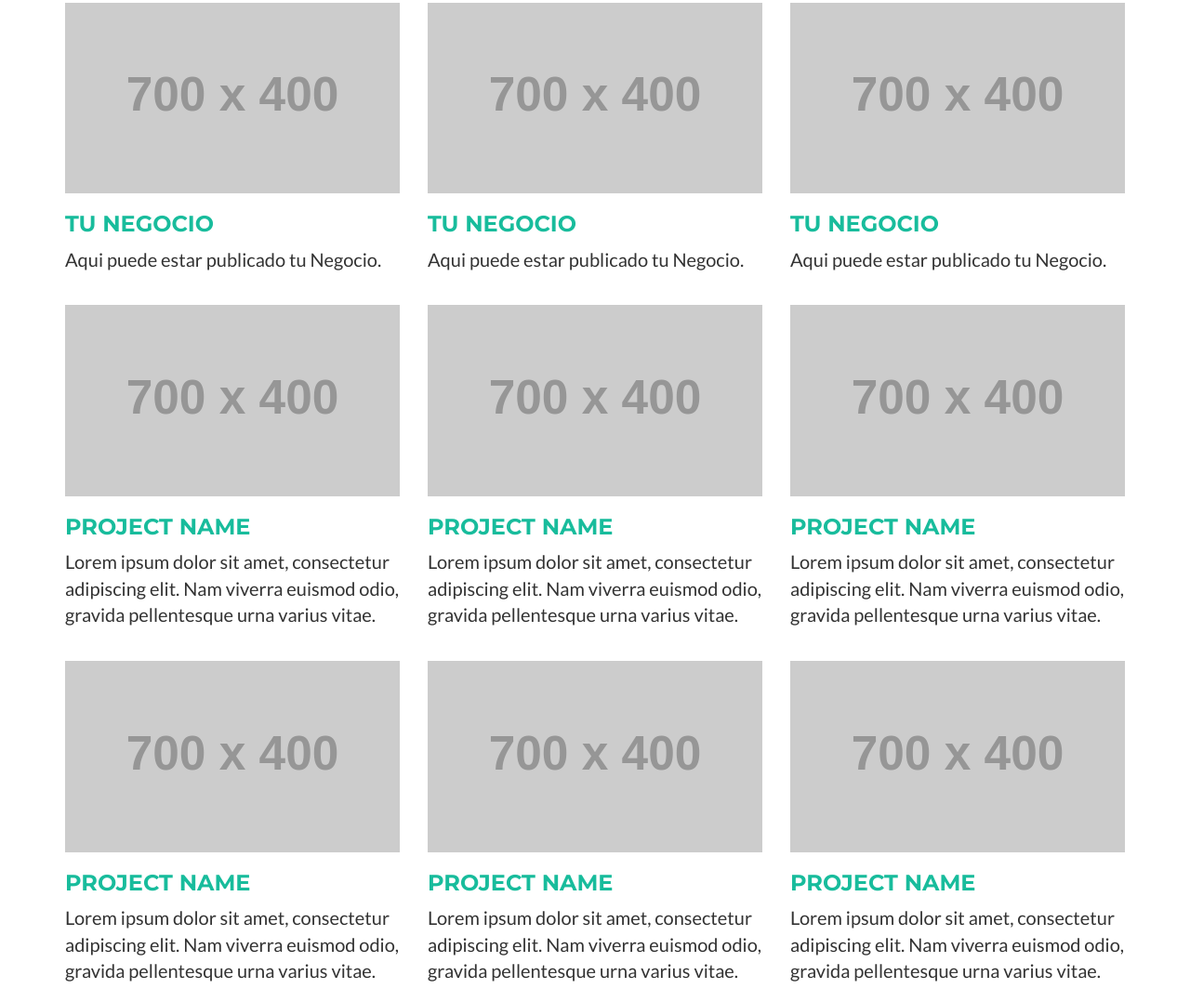
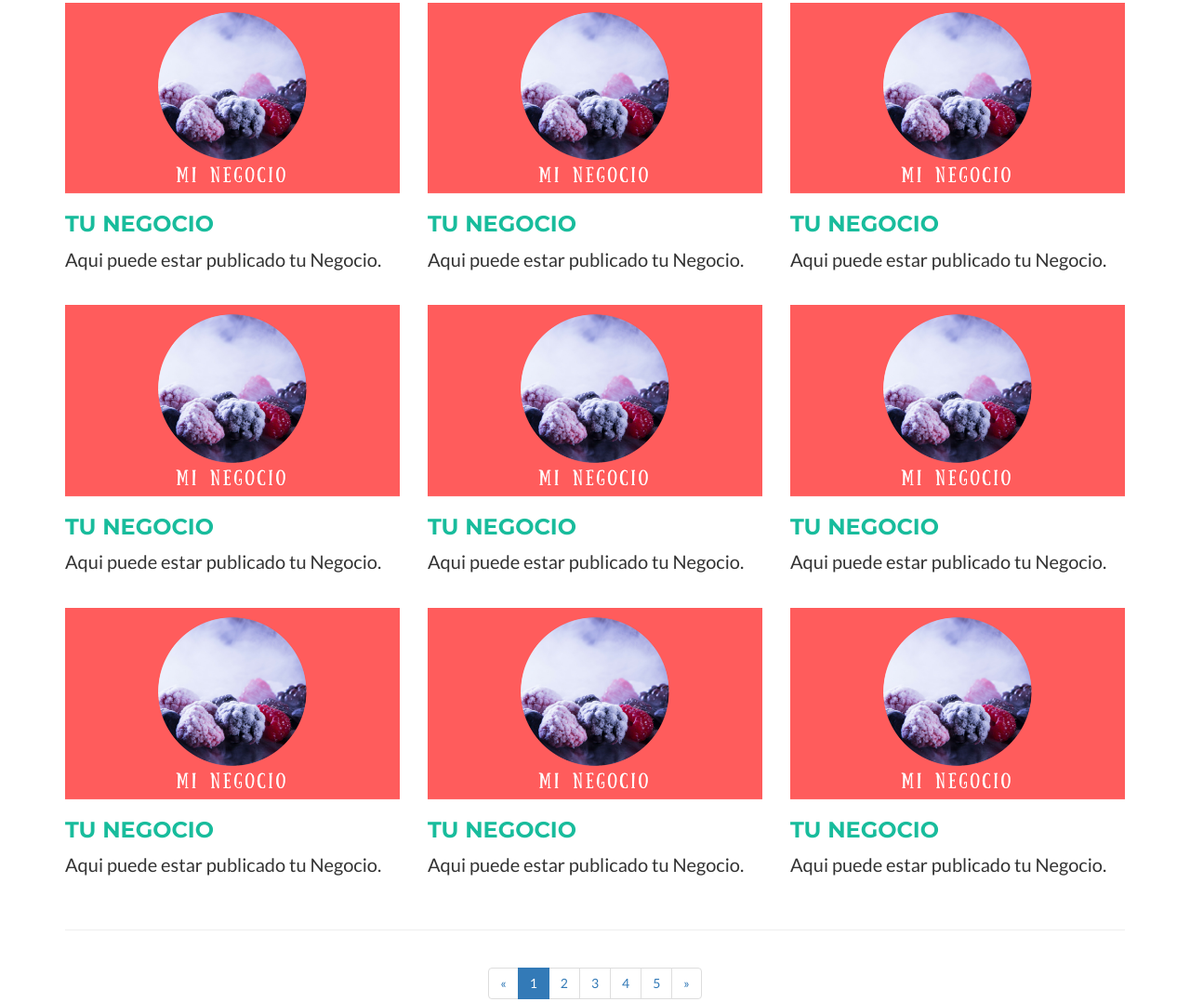
Before and after one commit to mordesignx/sanandrescholula, a website: page pymes.html in a window 1280 px wide. Shown: the part 177-1255 px from the top of the page at 93% size. Drawn offline with Linux system fonts and the light colour scheme; placeholder pictures from the web are drawn by us.

```diff
--- a/pymes.html
+++ b/pymes.html
@@ -82,7 +82,7 @@
     <div class="row">
         <div class="col-md-4 portfolio-item">
             <a href="#">
-            <img class="img-responsive" src="http://placehold.it/700x400" alt="">
+            <img class="img-responsive" src="img/MiNegocio2.png" alt="">
             </a>
             <h3>
                 <a href="#">Tu Negocio</a>
@@ -92,7 +92,7 @@
 
         <div class="col-md-4 portfolio-item">
             <a href="#">
-            <img class="img-responsive" src="http://placehold.it/700x400" alt="">
+            <img class="img-responsive" src="img/MiNegocio2.png" alt="">
             </a>
             <h3>
             <a href="#">Tu Negocio</a>
@@ -102,7 +102,7 @@
 
         <div class="col-md-4 portfolio-item">
             <a href="#">
-            <img class="img-responsive" src="http://placehold.it/700x400" alt="">
+            <img class="img-responsive" src="img/MiNegocio2.png" alt="">
             </a>
             <h3>
             <a href="#">Tu Negocio</a>
@@ -117,62 +117,68 @@
      <div class="row">
         <div class="col-md-4 portfolio-item">
             <a href="#">
-                    <img class="img-responsive" src="http://placehold.it/700x400" alt="">
+            <img class="img-responsive" src="img/MiNegocio2.png" alt="">
             </a>
             <h3>
-                    <a href="#">Project Name</a>
+                <a href="#">Tu Negocio</a>
             </h3>
-                <p>Lorem ipsum dolor sit amet, consectetur adipiscing elit. Nam viverra euismod odio, gravida pellentesque urna varius vitae.</p>
+            <p>Aqui puede estar publicado tu Negocio.</p>
         </div>
+
         <div class="col-md-4 portfolio-item">
             <a href="#">
-                    <img class="img-responsive" src="http://placehold.it/700x400" alt="">
+            <img class="img-responsive" src="img/MiNegocio2.png" alt="">
             </a>
             <h3>
-                    <a href="#">Project Name</a>
+            <a href="#">Tu Negocio</a>
             </h3>
-                <p>Lorem ipsum dolor sit amet, consectetur adipiscing elit. Nam viverra euismod odio, gravida pellentesque urna varius vitae.</p>
+            <p>Aqui puede estar publicado tu Negocio.</p>
         </div>
+
         <div class="col-md-4 portfolio-item">
             <a href="#">
-                    <img class="img-responsive" src="http://placehold.it/700x400" alt="">
+            <img class="img-responsive" src="img/MiNegocio2.png" alt="">
             </a>
             <h3>
-                    <a href="#">Project Name</a>
+            <a href="#">Tu Negocio</a>
             </h3>
-                <p>Lorem ipsum dolor sit amet, consectetur adipiscing elit. Nam viverra euismod odio, gravida pellentesque urna varius vitae.</p>
+            <p>Aqui puede estar publicado tu Negocio.</p>
         </div>
+
     </div>
 
         <!-- Projects Row -->
      <div class="row">
         <div class="col-md-4 portfolio-item">
             <a href="#">
-                    <img class="img-responsive" src="http://placehold.it/700x400" alt="">
+            <img class="img-responsive" src="img/MiNegocio2.png" alt="">
             </a>
             <h3>
-                    <a href="#">Project Name</a>
+                <a href="#">Tu Negocio</a>
             </h3>
-                <p>Lorem ipsum dolor sit amet, consectetur adipiscing elit. Nam viverra euismod odio, gravida pellentesque urna varius vitae.</p>
+            <p>Aqui puede estar publicado tu Negocio.</p>
         </div>
+
         <div class="col-md-4 portfolio-item">
             <a href="#">
-                    <img class="img-responsive" src="http://placehold.it/700x400" alt="">
+            <img class="img-responsive" src="img/MiNegocio2.png" alt="">
             </a>
             <h3>
-                    <a href="#">Project Name</a>
+            <a href="#">Tu Negocio</a>
             </h3>
-                <p>Lorem ipsum dolor sit amet, consectetur adipiscing elit. Nam viverra euismod odio, gravida pellentesque urna varius vitae.</p>
+            <p>Aqui puede estar publicado tu Negocio.</p>
         </div>
+
         <div class="col-md-4 portfolio-item">
             <a href="#">
-                    <img class="img-responsive" src="http://placehold.it/700x400" alt="">
+            <img class="img-responsive" src="img/MiNegocio2.png" alt="">
             </a>
             <h3>
-                    <a href="#">Project Name</a>
+            <a href="#">Tu Negocio</a>
             </h3>
-                <p>Lorem ipsum dolor sit amet, consectetur adipiscing elit. Nam viverra euismod odio, gravida pellentesque urna varius vitae.</p>
+            <p>Aqui puede estar publicado tu Negocio.</p>
         </div>
+
     </div>
         <!-- /.row -->
 
```
Also changed, not shown: anunciate.html (+1 -0 lines), img/MiNegocio2.png (added). Lines whose indentation alone changed are shown as unchanged.
